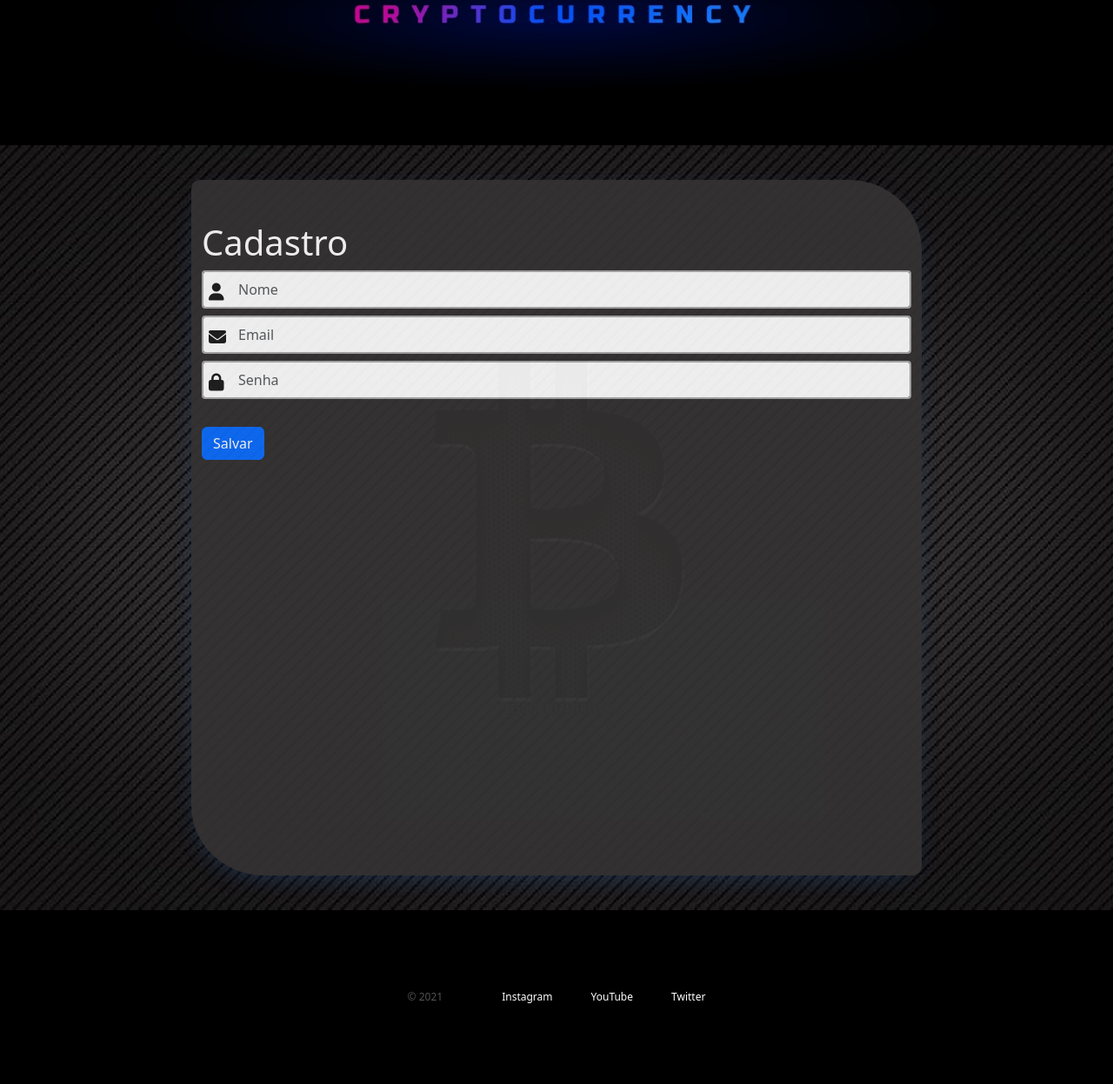
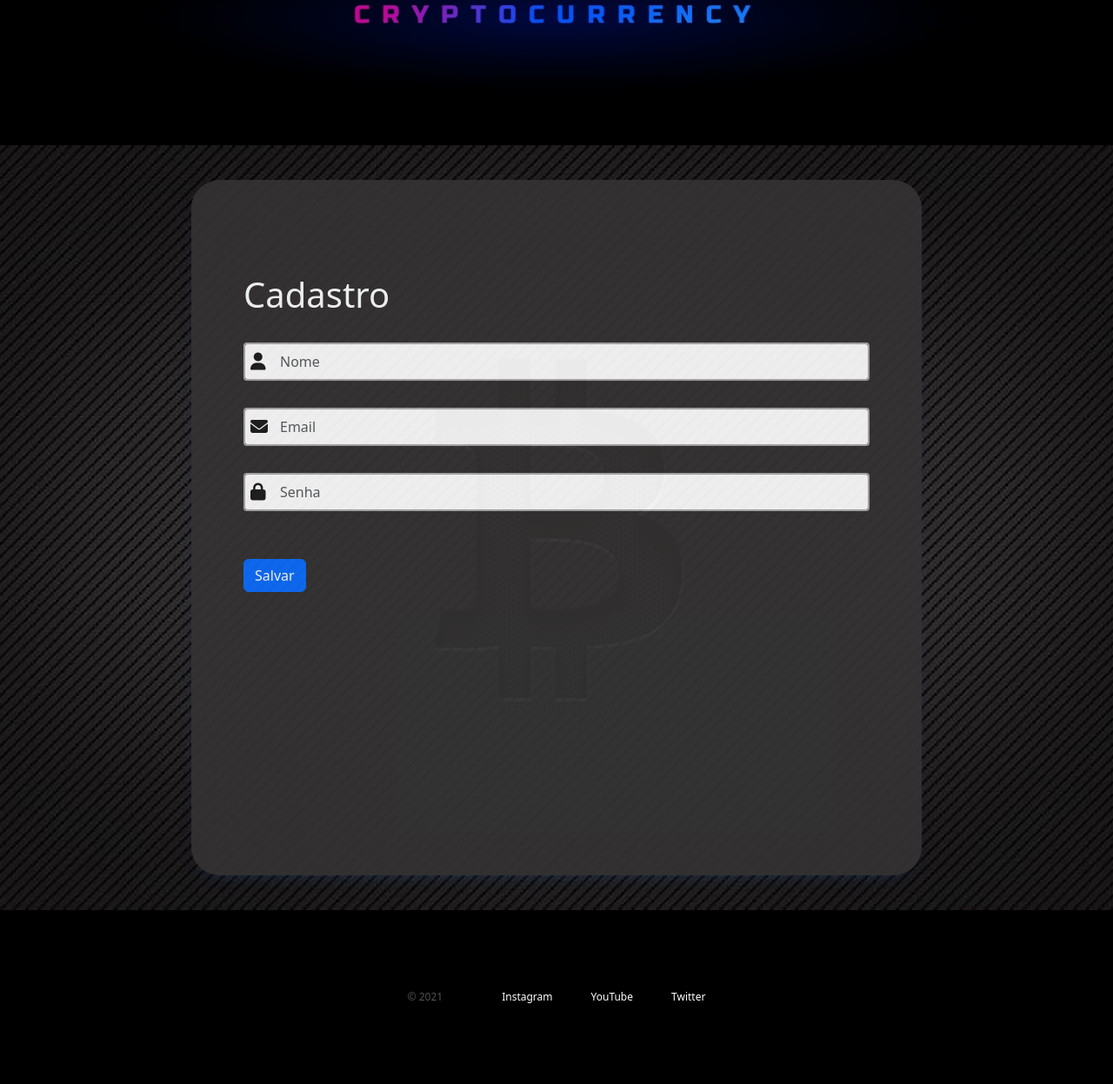
Before and after one commit to MateusMachado038/DesafioBitcoin, a PHP site: page /desafioBitcoin/ in a window 1280 px wide. Shown: the part 633-1880 px from the top of the page at 87% size. Run offline with PHP 8.4, Linux system fonts and the light colour scheme.

```diff
--- a/App/View/modules/Cadastro/FormCadastro.php
+++ b/App/View/modules/Cadastro/FormCadastro.php
@@ -7,7 +7,9 @@
     <title>Document</title>
     <link href="https://cdn.jsdelivr.net/npm/bootstrap@5.3.0/dist/css/bootstrap.min.css" rel="stylesheet" integrity="sha384-9ndCyUaIbzAi2FUVXJi0CjmCapSmO7SnpJef0486qhLnuZ2cdeRhO02iuK6FUUVM" crossorigin="anonymous">
     <script defer src="https://cdn.jsdelivr.net/npm/bootstrap@5.3.0/dist/js/bootstrap.bundle.min.js" integrity="sha384-geWF76RCwLtnZ8qwWowPQNguL3RmwHVBC9FhGdlKrxdiJJigb/j/68SIy3Te4Bkz" crossorigin="anonymous"></script>
-    <link rel="stylesheet" href="http://localhost/desafioBitcoin/publico/css/style.css">
+    <link rel="stylesheet" href="http://localhost/desafioBitcoin/publico/css/common/style.css">
+    <link rel="stylesheet" href="http://localhost/desafioBitcoin/publico/css/pages/formCad.css">
+    <script src="http://localhost/desafioBitcoin/publico/js/formCad.js"></script>
 
     <link rel="stylesheet" href="https://cdnjs.cloudflare.com/ajax/libs/font-awesome/6.4.0/css/all.min.css" integrity="sha512-iecdLmaskl7CVkqkXNQ/ZH/XLlvWZOJyj7Yy7tcenmpD1ypASozpmT/E0iPtmFIB46ZmdtAc9eNBvH0H/ZpiBw==" crossorigin="anonymous" referrerpolicy="no-referrer" />
 
@@ -17,58 +19,6 @@
 </head>
 
 <body>
-
-    <style>
-        input[type="text"] {
-            width: 100%;
-            border: 2px solid #aaa;
-            border-radius: 4px;
-            margin: 8px 0;
-            outline: none;
-            padding: 8px;
-            box-sizing: border-box;
-            transition: 0.3s;
-        }
-
-        input[type="text"]:focus {
-            border-color: dodgerBlue;
-            box-shadow: 0 0 8px 0 dodgerBlue;
-        }
-
-        .inputWithIcon input[type="text"] {
-            padding-left: 40px;
-        }
-
-        .inputWithIcon {
-            position: relative;
-        }
-
-        .inputWithIcon i {
-            position: absolute;
-            left: 0;
-            top: 15px;
-            padding: 9px 8px;
-            color: #1f1e1e;
-            transition: 0.3s;
-        }
-
-        .inputWithIcon input[type="text"]:focus+i {
-            color: dodgerBlue;
-        }
-
-        .inputWithIcon.inputIconBg i {
-            background-color: #aaa;
-            color: #fff;
-            padding: 9px 4px;
-            border-radius: 4px 0 0 4px;
-        }
-
-        .inputWithIcon.inputIconBg input[type="text"]:focus+i {
-            color: #fff;
-            background-color: dodgerBlue;
-        }
-    </style>
-
 
     <header>
         <div class="container-fluid containerMain">
@@ -148,42 +98,6 @@
         <a href="">Twitter</a>
     </footer>
 
-
-
-    <script>
-        async function getBitCoin() {
-            const response = await fetch('https://api.coincap.io/v2/assets/bitcoin');
-            const bitcoinValue = await response.json().then(corpo => {
-
-                const contactSection = document.getElementById('divTal')
-
-
-                const valorInp = document.createElement('input')
-                const bitCoinPrice = parseFloat(corpo.data.priceUsd).toFixed(2)
-
-                valorInp.value = parseFloat(bitCoinPrice).toLocaleString('pt-br', {
-                    style: 'currency',
-                    currency: 'BRL'
-                });
-                valorInp.type = "text"
-                valorInp.name = "valorBC"
-                valorInp.className = "form-control"
-                valorInp.disabled = "true";
-
-                const iconBit = document.createElement('i')
-                iconBit.className = "fa-brands fa-bitcoin fa-lg fa-fw"
-                iconBit.ariaHidden = "true";
-
-
-                contactSection.append(valorInp, iconBit)
-
-
-                console.log(corpo.data.priceUsd)
-            });
-        }
-        getBitCoin()
-    </script>
-
     <!-- Lib text script -->
     <script src="https://unpkg.com/aos@2.3.1/dist/aos.js"></script>
     <script>
--- a/publico/css/style.css
+++ b/publico/css/common/style.css
@@ -40,25 +40,6 @@ header #navItem:hover {
   background-image: url(http://localhost/desafioBitcoin/publico/images/bitcoinWp.jpg);
 }
 
-.formContainer {
-  background-image: url(http://localhost/desafioBitcoin/publico/images/bgBitcoin.jpg);
-  background-size: cover;
-  background-repeat: no-repeat;
-  background-position: center;
-  /* background-attachment: fixed; */
-  padding: 40px;
-}
-
-.formCad {
-  min-height: 100vh;
-  width: 70%;
-  background-color: #353333;
-  box-shadow: 0 8px 34px -16px rgba(45, 113, 214, 0.5);
-  border-radius: 10px 10%;
-  color: white;
-  opacity: 0.92;
-}
-
 .footer {
   background-color: black;
   height: 25vh;
--- /dev/null
+++ b/publico/css/pages/formCad.css
@@ -0,0 +1,68 @@
+.formContainer {
+  background-image: url(http://localhost/desafioBitcoin/publico/images/bgBitcoin.jpg);
+  background-size: cover;
+  background-repeat: no-repeat;
+  background-position: center;
+  padding: 40px;
+}
+
+.formCad {
+  min-height: 100vh;
+  width: 70%;
+  background-color: #353333;
+  box-shadow: 0 8px 24px -16px rgba(45, 113, 214, 0.5);
+  border-radius: 4%;
+  color: white;
+  opacity: 0.92;
+  padding: 60px;
+}
+
+input[type="text"] {
+  width: 100%;
+  border: 2px solid #aaa;
+  border-radius: 4px;
+  margin: 8px 0;
+  outline: none;
+  padding: 8px;
+  box-sizing: border-box;
+  transition: 0.3s;
+}
+
+input[type="text"]:focus {
+  border-color: dodgerBlue;
+  box-shadow: 0 0 8px 0 dodgerBlue;
+}
+
+.inputWithIcon input[type="text"] {
+  padding-left: 40px;
+}
+
+.inputWithIcon {
+  position: relative;
+  padding-top: 15px;
+}
+
+.inputWithIcon i {
+  position: absolute;
+  left: 0;
+  top: 35px;
+  padding: 9px 8px;
+  color: #1f1e1e;
+  transition: 0.3s;
+}
+
+.inputWithIcon input[type="text"]:focus + i {
+  color: dodgerBlue;
+}
+
+.inputWithIcon.inputIconBg i {
+  background-color: #aaa;
+  color: #fff;
+  padding: 9px 4px;
+  border-radius: 4px 0 0 4px;
+}
+
+.inputWithIcon.inputIconBg input[type="text"]:focus + i {
+  color: #fff;
+  background-color: dodgerBlue;
+}
--- /dev/null
+++ b/publico/js/formCad.js
@@ -0,0 +1,28 @@
+async function getBitCoin() {
+  const response = await fetch("https://api.coincap.io/v2/assets/bitcoin");
+  const bitcoinValue = await response.json().then((corpo) => {
+    const contactSection = document.getElementById("divTal");
+
+    const valorInp = document.createElement("input");
+    const bitCoinPrice = parseFloat(corpo.data.priceUsd).toFixed(2);
+
+    valorInp.value = parseFloat(bitCoinPrice).toLocaleString("pt-br", {
+      style: "currency",
+      currency: "BRL",
+    });
+    valorInp.type = "text";
+    valorInp.id = "valorBC";
+    valorInp.name = "valorBC";
+    valorInp.className = "form-control";
+    // valorInp.disabled = "true";
+
+    const iconBit = document.createElement("i");
+    iconBit.className = "fa-brands fa-bitcoin fa-lg fa-fw";
+    iconBit.ariaHidden = "true";
+
+    contactSection.append(valorInp, iconBit);
+
+    console.log(corpo.data.priceUsd);
+  });
+}
+getBitCoin();
```
Also changed, not shown: App/View/modules/Cadastro/ListarCadastro.php (+45 -1 lines), publico/css/pages/listarCad.css (added), publico/js/listarCad.js (added).
